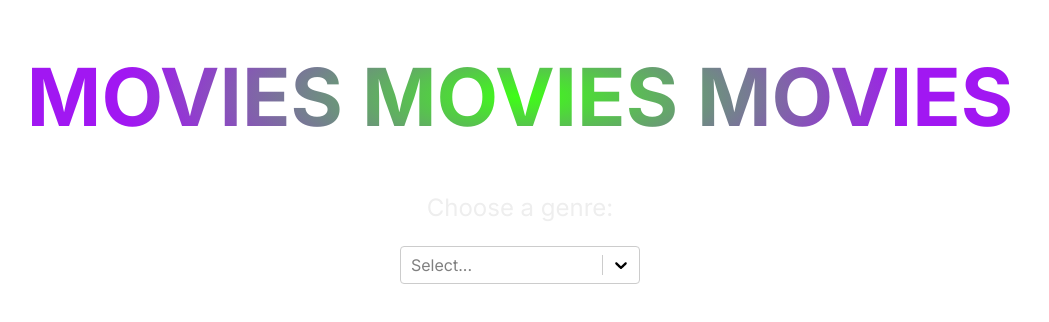
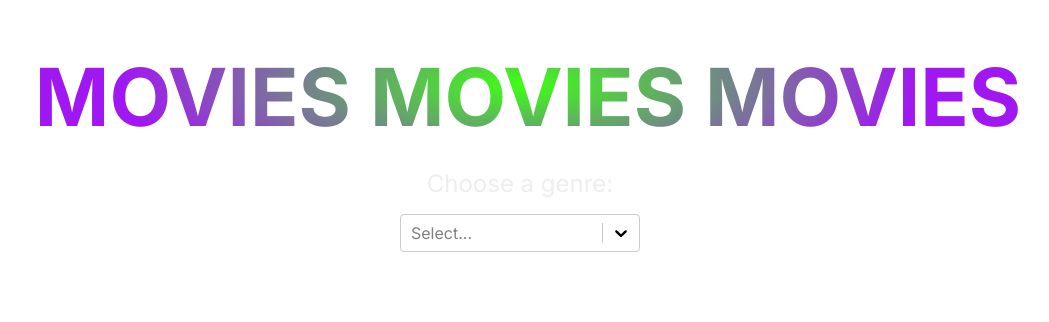
Before and after one commit to lconnor23/movies, a Next.js app: page / in a window 1280 px wide. Shown: the top 322 px of the page, without its empty margins (120-1169 px from the left). Built offline with nearby package versions, Linux system fonts and the light colour scheme.

Commit message:
added search bar and styled

```diff
--- a/app/globals.css
+++ b/app/globals.css
@@ -18,7 +18,7 @@ body {
   }
 }
 
-h1, p, .movie-card{
+h1, .subheading, .movie-card{
   text-align: center;
 }
 
@@ -26,32 +26,72 @@ h1, p, .movie-card{
   background-image: radial-gradient(ellipse 400px 120px, #3eff15, #a117f2);
   background-clip: text;
   color: transparent;
-  padding: 3rem 2rem;
+  padding: 3rem 2rem 1.5rem 3rem;
   font-size: 5rem;
 }
 
-p{
+.subheading{
   color: #eee;
   font-size: 1.5rem;
-  padding-bottom: 1.5rem;
+  font-weight:400;
+  padding-bottom: 1rem;
 }
 
-.dropdown-menu{
+.dropdown-menu {
   width: 15rem;
   margin: auto;
 }
 
+.dropdown-menu{
+  padding-bottom: 1.5rem;
+}
+
+.search,
+.clear-icon,
+.movies-container,
+.movie-card
+{
+  display: flex;
+  justify-content: center;
+}
+
+.search{
+  gap: 5px;
+}
+
+.search-bar, .clear{
+  height: 2rem;
+  background: #eee;
+  border:none;
+  border-radius: 4px;
+}
+
+.search-bar{
+  padding: 2px 10px;
+  font-size: 1rem;
+  width: 13rem;
+}
+
+.clear{
+  width: 2rem;
+  font-size: 1.5rem;
+  background-color: #eee
+}
+.clear:hover{
+  background: #a117f2;
+}
+.clear-icon{
+  align-items: center;
+  margin: auto;
+}
+
 .movies-container {
-  display: flex;
   flex-wrap: wrap;
-  justify-content: center;
-  padding-top: 3rem;
+  padding-top: .5rem;
 }
 
 .movie-card {
-  display:flex;
   flex-direction: column;
-  justify-content: center;
   align-items: center;
   max-width: 300px;
   padding: 2rem;
--- a/app/page.js
+++ b/app/page.js
@@ -2,6 +2,7 @@
 import { useState, useEffect } from "react"
 import Select from "react-select"
 import { BsChevronUp } from 'react-icons/bs'
+import { MdOutlineClear } from 'react-icons/md'
 
 /* Select dropdown options of movie genres */
 const options = [
@@ -22,22 +23,26 @@ async function getMovies(genre){
 }
 
 export default function Home() {
-  /* State variables for fetching selected genre, handling data, and scroll button */
+  /* State variables for fetching selected genre, handling data, search, and scroll button */
   const [selectedOption, setSelectedOption] = useState()
   const [movies, setMovies] = useState([])
+  const [searchInput, setSearchInput] = useState('')
+  const [searchedMovies, setSearchedMovies] = useState([])
   const [scrollButton, setScrollButton] = useState(false)
 
-  /* Creates fetch request only when selected option changes*/
+  /* Creates fetch request only when selected option changes, clears search and results*/
   useEffect(() => {
     const fetchMovies = async () => {
       if (selectedOption) {
         const moviesData = await getMovies(selectedOption.value)
-        /* can add slice here to limit results, setMovies(moviesData.slice(0, 30)) */
         setMovies(moviesData)
+        setSearchInput('')
+        setSearchedMovies([])
       }
     }
     fetchMovies()
   }, [selectedOption])
+
 
 /* Handles broken images, on error adds property imageError:true to movie object */
   const handleImageError = (index) => {
@@ -71,10 +76,24 @@ const scrollToTop = () => {
   })
 }
 
+/* Returns movies that include searched term */
+const searchMovies = (e) =>{
+  setSearchInput(e.target.value)
+  const filteredMovies = movies.filter((movie) => movie.title.toLowerCase().includes(searchInput.toLowerCase()))
+  setSearchedMovies(filteredMovies)
+}
+
+/* Clears input and resets movies to all in genre */
+const clear = () =>{
+  setSearchInput('')
+  setSearchedMovies([])
+  getMovies()
+}
+
     return (
       <body>
         <h1 className='gradient-heading'>MOVIES MOVIES MOVIES</h1>
-        <p>Choose a genre:</p>
+        <h2 className="subheading">Choose a genre:</h2>
 
         <Select
           className="dropdown-menu"
@@ -84,6 +103,44 @@ const scrollToTop = () => {
           maxMenuHeight={300}
         />
 
+        {selectedOption &&
+        <div>
+          <h3 className="subheading">Search by title in {selectedOption.value}:</h3>
+          <div className="search">
+            <input
+              className="search-bar"
+              type='text'
+              onChange={searchMovies}
+              value={searchInput}>
+            </input>
+            <button
+              className="clear"
+              onClick={clear}>
+              <MdOutlineClear
+                className="clear-icon"/>
+            </button>
+          </div>
+        </div>}
+
+
+        {searchMovies &&
+        <div className='movies-container'>
+          {/* only renders for working images */}
+            {searchedMovies.map((movie, index) => (!movie.imageError &&
+              <section
+                className='movie-card'
+                key={movie.id}>
+                <h3 className='movie-title'>{movie.title}</h3>
+                <img
+                    className="movie-img"
+                    src={movie.posterURL}
+                    alt={`${movie.title} poster`}
+                    onError={() => handleImageError(index)} />
+              </section>
+            ))}
+        </div>}
+
+        {!searchInput &&
         <div className='movies-container'>
           {/* only renders for working images */}
             {movies.map((movie, index) => (!movie.imageError &&
@@ -98,7 +155,7 @@ const scrollToTop = () => {
                     onError={() => handleImageError(index)} />
               </section>
             ))}
-        </div>
+        </div>}
 
           { scrollButton && <BsChevronUp
             className='back-to-top'
```
